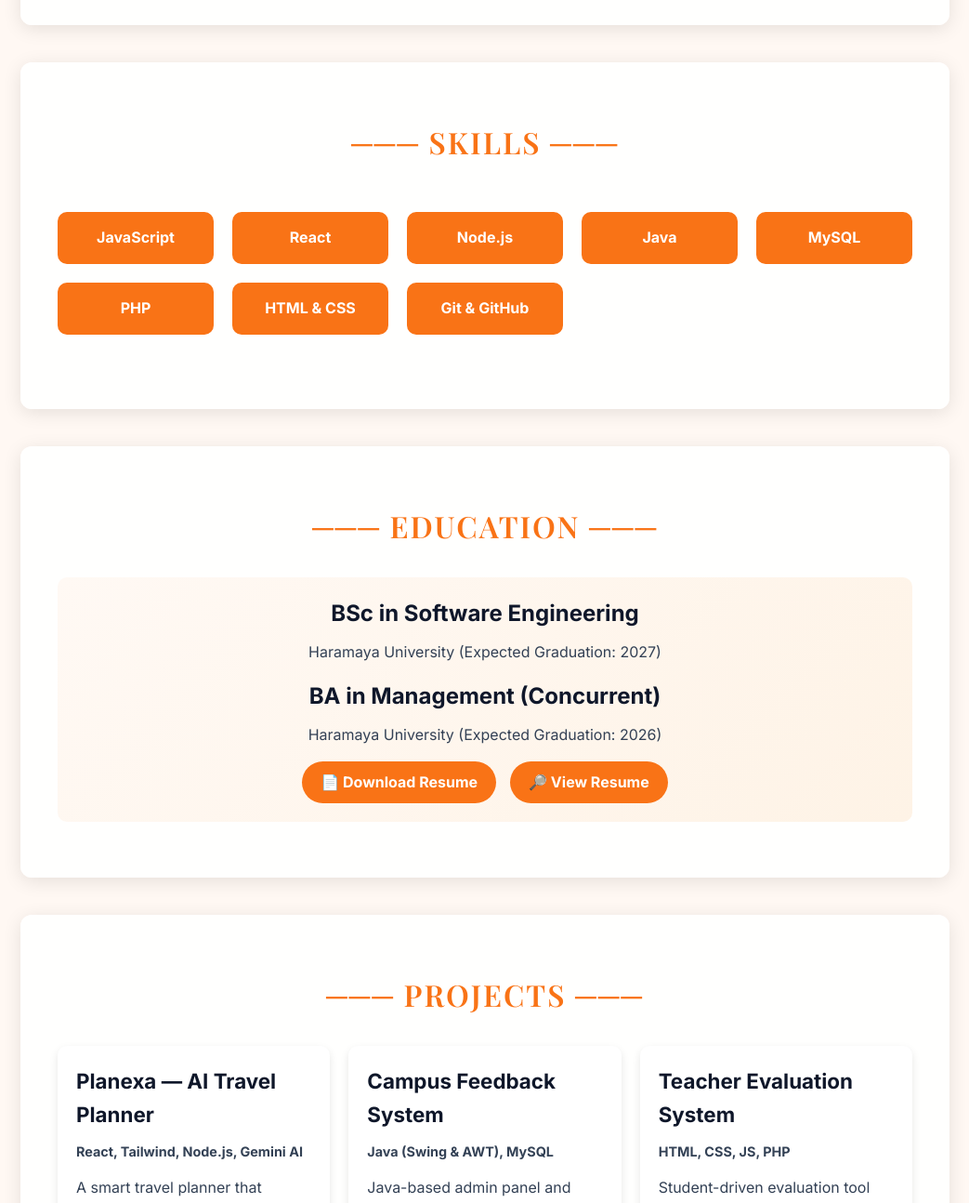
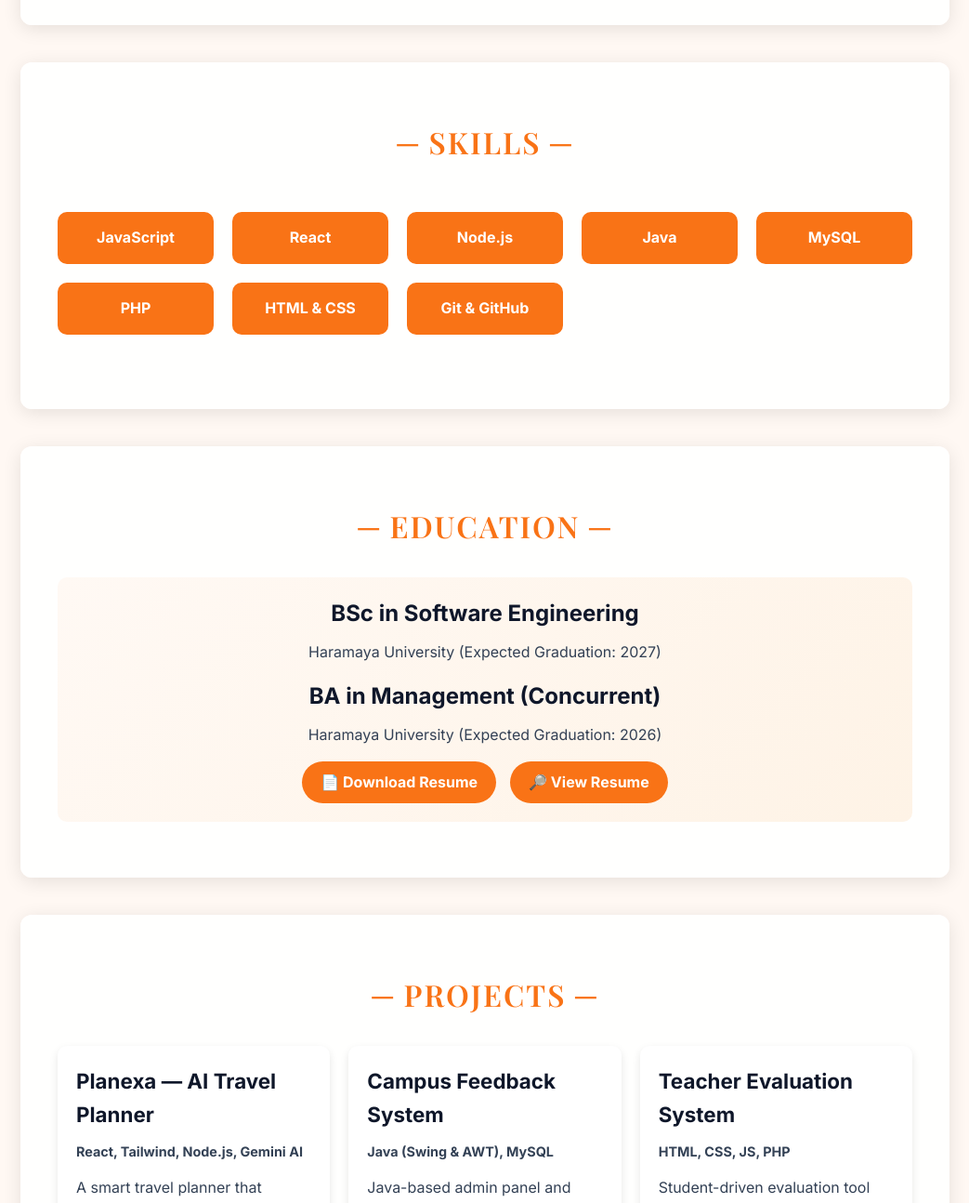
Before and after one commit to Biko-KHM/plp_portfolio, a plain HTML site: page index.html in a window 1280 px wide. Shown: the part 800-2094 px from the top of the page at 93% size, without its empty margins (118-1161 px from the left). Drawn offline with nearby package versions, Linux system fonts and the light colour scheme.

Commit message:
Update index.html

```diff
--- a/index.html
+++ b/index.html
@@ -55,7 +55,7 @@
 
 <!-- SKILLS Section -->
 <section id="skills" class="section skills-section">
-  <h2 class="section-title">─── SKILLS ───</h2>
+  <h2 class="section-title">─ SKILLS ─</h2>
   <div class="skills-grid">
     <div class="skill-item">JavaScript</div>
     <div class="skill-item">React</div>
@@ -70,7 +70,7 @@
 
   <!-- EDUCATION Section -->
   <section id="education" class="section">
-    <h2 class="section-title">─── EDUCATION ───</h2>
+    <h2 class="section-title">─ EDUCATION ─</h2>
     <div class="edu-card">
       <h3>BSc in Software Engineering</h3>
       <p>Haramaya University (Expected Graduation: 2027)</p>
@@ -85,7 +85,7 @@
 
   <!-- PROJECTS Section -->
   <section id="projects" class="section">
-    <h2 class="section-title">─── PROJECTS ───</h2>
+    <h2 class="section-title">─ PROJECTS ─</h2>
     <div class="projects-grid">
       <div class="project-card">
         <h3>Planexa — AI Travel Planner</h3>
@@ -118,7 +118,7 @@
 
   <!-- CONTACT Section -->
   <section id="contact" class="section">
-    <h2 class="section-title">─── CONTACT ───</h2>
+    <h2 class="section-title">─ CONTACT ─</h2>
     <div class="contact-wrapper">
       <div class="contact-info">
         <p><strong>Email:</strong> bikilakeneni32@gmail.com</p>
```
